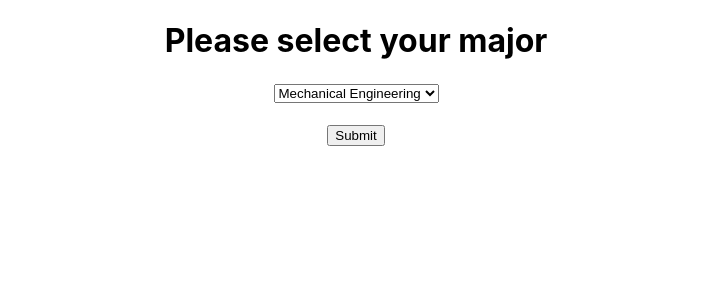
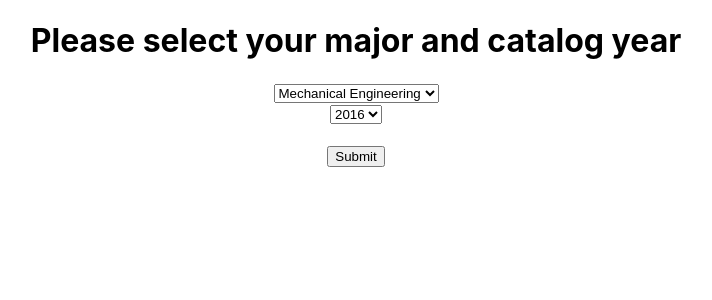
Before and after one commit to jmoore34/degreeaudit, a React (Create React App) app: page / in a window 1280 px wide. Shown: the top 300 px of the page, without its empty margins (284-996 px from the left). Built offline with nearby package versions, Linux system fonts and the light colour scheme.

Commit message:
dropdown with year included

```diff
--- a/src/components/Dropdown.tsx
+++ b/src/components/Dropdown.tsx
@@ -1,4 +1,6 @@
+import { h } from "@deckdeckgo/drag-resize-rotate/dist/types/stencil-public-runtime";
 import React, {FunctionComponent, useState} from "react";
+import ReactDOM from "react-dom";
 
 // FIXME: Write event handler
 
@@ -7,9 +9,10 @@ export const DropDownMenu: FunctionComponent<{}> = () => {
 
 
     return <>
+        <div id="FirstDropdown">
+            <h1>Please select your major and catalog year</h1>
 
-        <h1>Please select your major</h1>
-
+            <form>
             <select>
                 <option value="CS">Computer Science</option>
                 <option value="EE">Electrical Engineering</option>
@@ -18,6 +21,17 @@ export const DropDownMenu: FunctionComponent<{}> = () => {
                 <option value="BE">Biomedical Engineering</option>
                 <option value="CE">Computer Engineering</option>
             </select>
+            </form>
+
+            <form>
+            <select>
+                <option>2016</option>
+                <option>2017</option>
+                <option>2018</option>
+                <option>2019</option>
+                <option>2020</option>
+            </select>
+            </form>
 
             <div>
                 <h1></h1>
@@ -27,7 +41,7 @@ export const DropDownMenu: FunctionComponent<{}> = () => {
                 <button type="submit">Submit</button>
 
             </div>
-
+        </div>
     </>
 
 }
```
Lines whose indentation alone changed are shown as unchanged.
